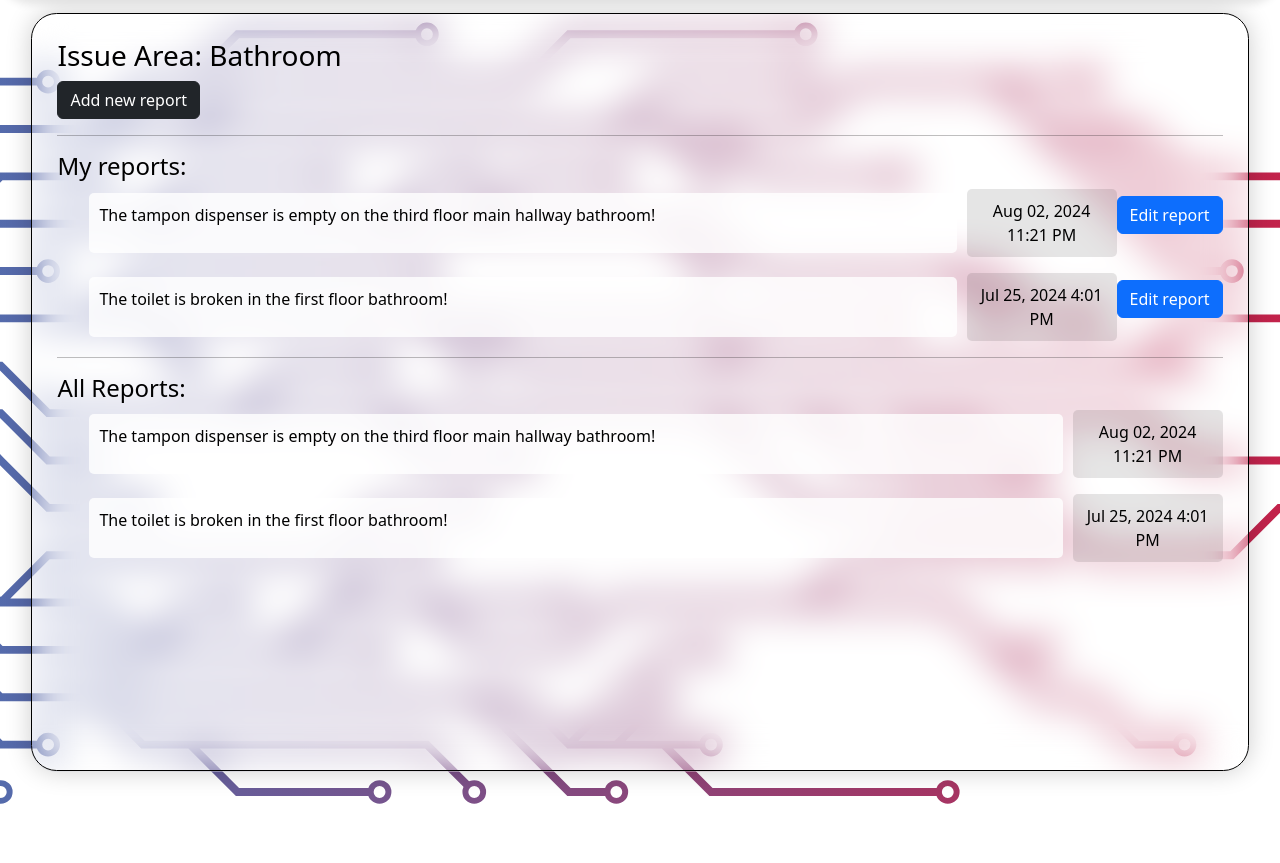
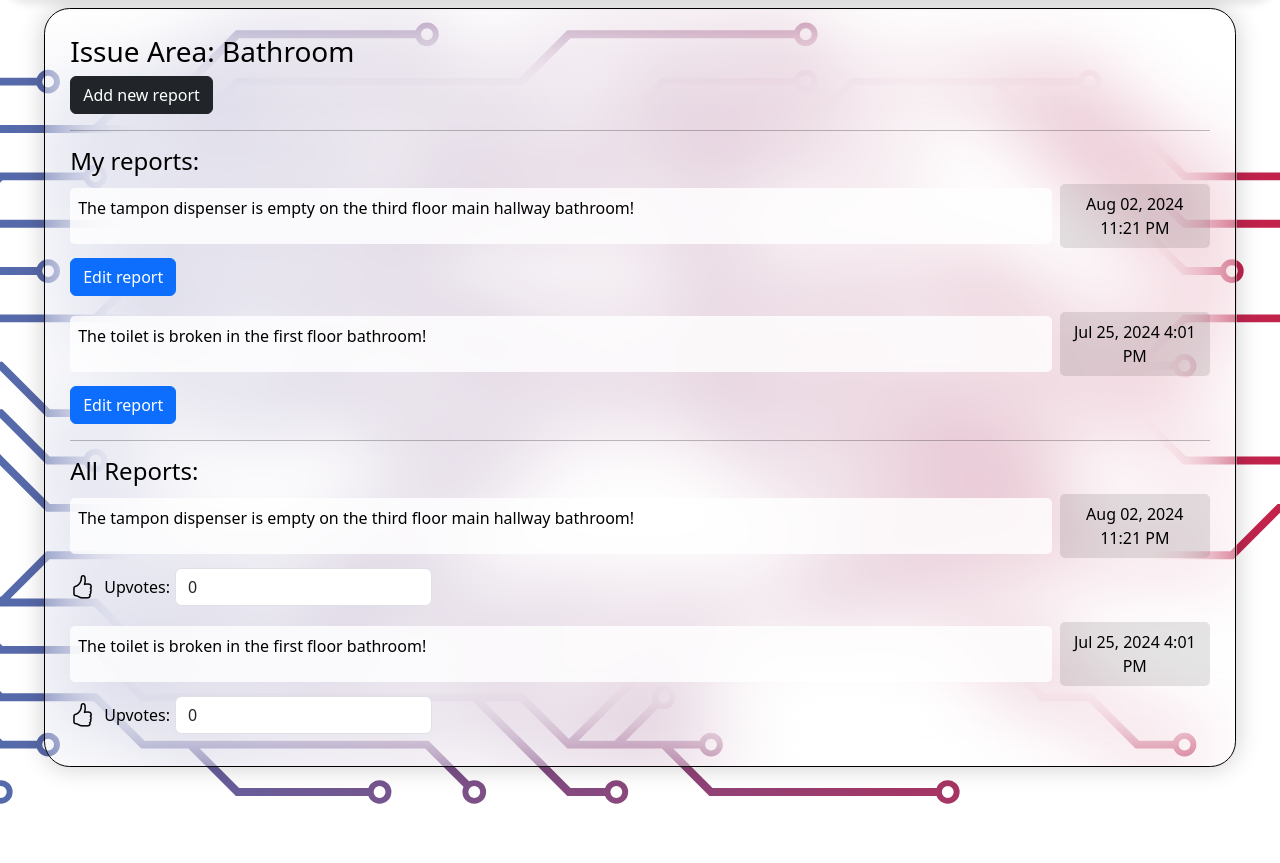
Before and after one commit to Scorchify/Better-Buildings, a Django app: page /area/1/ in a window 1280 px wide. Shown: the part 84-947 px from the top of the page. Run offline with Django 5.2, Linux system fonts and the light colour scheme; a user stored in the database is signed in; data comes from the database, SQL or seed files in the repository; both versions use the stored data as it was after the commit; some libraries are stand-ins or nearby versions.

Commit message:
will work on it tmrw

```diff
--- a/better_buildings/models.py
+++ b/better_buildings/models.py
@@ -1,5 +1,6 @@
 from django.db import models
 from django.contrib.auth.models import User
+
 
 # Create your models here.
 
@@ -17,7 +18,7 @@ class Report(models.Model):
     area = models.ForeignKey(Area, on_delete=models.CASCADE)
     text = models.TextField()
     date_added = models.DateTimeField(auto_now_add=True)
-    upvotes = 0
+    upvotes = models.IntegerField(default=0)
     owner = models.ForeignKey(User, on_delete=models.CASCADE)
 
     def __str__(self):
@@ -25,4 +26,5 @@ class Report(models.Model):
         return f"{self.text[:50]}..."
 
     def upvote(self):
-        upvotes += 1
+        self.upvotes += 1
+        self.save()
--- a/better_buildings/static/css/base.css
+++ b/better_buildings/static/css/base.css
@@ -72,7 +72,7 @@ body {
   height: calc(100vh - 13vh);
   background: transparent;
   border: 0.1vw solid rgba(0, 0, 0, 1); /* Black border color */
-  backdrop-filter: blur(20px);
+  backdrop-filter: blur(80px);
   box-shadow: 0 0 2vw rgba(0, 0, 0, 0.2);
   color: #000000;
   border-radius: 2vw;
@@ -141,3 +141,118 @@ body {
   background: transparent;
   outline: none;
 }
+
+.box2 {
+  width: 100vw;
+  height: calc(100vh - 13vh);
+  background: transparent;
+  border: 0.1vw solid rgba(0, 0, 0, 1); /* Black border color */
+  backdrop-filter: blur(40px);
+  box-shadow: 0 0 2vw rgba(0, 0, 0, 0.2);
+  color: #000000;
+  border-radius: 2vw;
+  padding: 2vw;
+  margin: -4vh -3vw 5vh; /* Adjusted margin to move the box up */
+  overflow-y: auto;
+  box-sizing: border-box; /* Ensure padding and border are included in the width/height */
+  text-align: left; /* Reset text alignment to default (left) */
+}
+
+.report-list {
+  list-style-type: none; /* Remove bullet points */
+  padding: 0;
+}
+
+.report-item {
+  margin-bottom: 1rem;
+}
+
+.report-content {
+  display: flex;
+  align-items: center;
+}
+
+.report-text {
+  background: rgba(255, 255, 255, 0.8);
+  border-radius: 5px;
+  padding: 8px;
+  margin-right: 8px;
+  flex: 1;
+  width: calc(100% - 150px); /* Adjusted to leave space for the date box */
+  height: auto; /* Adjusted height */
+}
+
+.report-date {
+  background: rgba(0, 0, 0, 0.1);
+  border-radius: 5px;
+  padding: 8px;
+  text-align: center;
+  width: 150px; /* Adjust the width to your preference */
+  height: auto; /* Adjusted height */
+}
+
+.edit-container {
+  display: flex;
+  align-items: center;
+  margin-top: 10px;
+}
+
+.edit-container .btn-primary {
+  margin-right: 10px;
+}
+
+.thumbs-up-container {
+  display: flex;
+  align-items: center;
+  margin-top: 10px;
+}
+
+.thumbs-up-icon {
+  font-size: 1.5rem;
+  cursor: pointer;
+  transition: color 0.3s, transform 0.3s;
+}
+
+.thumbs-up-icon.filled {
+  color: black;
+}
+
+.upvotes-label {
+  margin-left: 10px;
+  font-size: 1rem;
+}
+
+.upvotes-textbox {
+  width: auto;
+  margin-left: 5px;
+}
+
+@keyframes thumbs-up-animation {
+  0% {
+    transform: scale(1);
+    opacity: 1;
+  }
+  50% {
+    transform: scale(1.3);
+    opacity: 0.7;
+  }
+  100% {
+    transform: scale(1);
+    opacity: 1;
+  }
+}
+
+@media (max-width: 600px) {
+  .report-content {
+    flex-direction: column;
+    align-items: flex-start;
+  }
+
+  .report-text, .report-date {
+    width: 100%;
+  }
+
+  .report-date {
+    margin-top: 10px;
+  }
+}
--- a/better_buildings/static/javascript/base.js
+++ b/better_buildings/static/javascript/base.js
@@ -20,3 +20,36 @@
       sessionStorage.setItem('navbarAnimated', 'true');
     }
   });
+
+function toggleThumbsUp(reportId) {
+  const thumbsUpIcon = document.getElementById(`thumbs-up-${reportId}`);
+  const upvotesCount = document.getElementById(`upvotes-${reportId}`);
+
+  if (thumbsUpIcon.classList.contains('bi-hand-thumbs-up')) {
+    thumbsUpIcon.classList.remove('bi-hand-thumbs-up');
+    thumbsUpIcon.classList.add('bi-hand-thumbs-up-fill');
+    thumbsUpIcon.classList.add('filled');
+    thumbsUpIcon.style.animation = 'thumbs-up-animation 0.6s ease';
+
+    fetch(`/upvote/${reportId}/`, {
+      method: 'POST',
+      headers: {
+        'Content-Type': 'application/json',
+        'X-CSRFToken': '{{ csrf_token }}'  // Add CSRF token for Django
+      },
+    })
+    .then(response => response.json())
+    .then(data => {
+      upvotesCount.value = data.upvotes; // Update the textbox value
+    });
+  } else {
+    thumbsUpIcon.classList.remove('bi-hand-thumbs-up-fill');
+    thumbsUpIcon.classList.add('bi-hand-thumbs-up');
+    thumbsUpIcon.classList.remove('filled');
+    thumbsUpIcon.style.animation = 'thumbs-up-animation 0.6s ease';
+  }
+
+  setTimeout(() => {
+    thumbsUpIcon.style.animation = '';
+  }, 600);
+}
--- a/better_buildings/templates/better_buildings/area.html
+++ b/better_buildings/templates/better_buildings/area.html
@@ -11,15 +11,16 @@
   <hr/>
 
   <h4>My reports:</h4>
-  <ul>
+  <ul class="report-list">
     {% for report in user_reports %}
       <li class="report-item">
-        <div class="report-text">{{ report.text|linebreaks }}</div>
-        <div class="report-date">{{ report.date_added|date:'M d, Y g:i A' }}</div>
-        <br>
-        <p>
+        <div class="report-content">
+          <div class="report-text">{{ report.text|linebreaks }}</div>
+          <div class="report-date">{{ report.date_added|date:'M d, Y g:i A' }}</div>
+        </div>
+        <div class="edit-container">
           <a href="{% url 'better_buildings:edit_report' report.id %}" class="btn btn-primary">Edit report</a>
-        </p>
+        </div>
       </li>
     {% empty %}
       <p>Looks like you haven't made any reports to this area yet.</p>
@@ -29,11 +30,18 @@
   <hr/>
 
   <h4>All Reports:</h4>
-  <ul>
+  <ul class="report-list">
     {% for report in reports %}
       <li class="report-item">
-        <div class="report-text">{{ report.text|linebreaks }}</div>
-        <div class="report-date">{{ report.date_added|date:'M d, Y g:i A' }}</div>
+        <div class="report-content">
+          <div class="report-text">{{ report.text|linebreaks }}</div>
+          <div class="report-date">{{ report.date_added|date:'M d, Y g:i A' }}</div>
+        </div>
+        <div class="thumbs-up-container">
+          <i id="thumbs-up-{{ report.id }}" class="bi bi-hand-thumbs-up thumbs-up-icon" onclick="toggleThumbsUp({{ report.id }})"></i>
+          <label for="upvotes-{{ report.id }}" class="upvotes-label">Upvotes:</label>
+          <input type="text" id="upvotes-{{ report.id }}" class="form-control upvotes-textbox" readonly value="{{ report.upvotes }}">
+        </div>
       </li>
     {% empty %}
       <li>There are no reports in the issue area yet.</li>
@@ -41,60 +49,4 @@
   </ul>
 </div>
 
-<style>
-.box2 {
-  width: 100vw;
-  height: calc(100vh - 13vh);
-  background: transparent;
-  border: 0.1vw solid rgba(0, 0, 0, 1); /* Black border color */
-  backdrop-filter: blur(20px);
-  box-shadow: 0 0 2vw rgba(0, 0, 0, 0.2);
-  color: #000000;
-  border-radius: 2vw;
-  padding: 2vw;
-  margin: -4vh -4vw 4vh; /* Adjusted margin to move the box up */
-  overflow-y: auto;
-  box-sizing: border-box; /* Ensure padding and border are included in the width/height */
-  text-align: left; /* Reset text alignment to default (left) */
-}
-
-.report-item {
-  display: flex;
-  align-items: center;
-  margin-bottom: 1rem;
-}
-
-.report-text {
-  background: rgba(255, 255, 255, 0.8);
-  border-radius: 5px;
-  padding: 10px;
-  margin-right: 10px;
-  flex: 1;
-  width: calc(100% - 150px); /* Adjusted to leave space for the date box */
-}
-
-.report-date {
-  background: rgba(0, 0, 0, 0.1);
-  border-radius: 5px;
-  padding: 10px;
-  text-align: center;
-  width: 150px; /* Adjust the width to your preference */
-  height: 100%; /* Ensure the height matches the report-text */
-}
-
-@media (max-width: 600px) {
-  .report-item {
-    flex-direction: column;
-    align-items: flex-start;
-  }
-
-  .report-text, .report-date {
-    width: 100%;
-  }
-
-  .report-date {
-    margin-top: 10px;
-  }
-}
-</style>
 {% endblock content %}
--- a/better_buildings/urls.py
+++ b/better_buildings/urls.py
@@ -20,4 +20,5 @@ urlpatterns = [
     path('edit_report/<int:report_id>/', views.edit_report, name='edit_report'),
     # Redirect page for when a user attempts to access a page they don't have access to
     path('no_permission/', views.no_permission, name='no_permission'),
+    path('upvote/<int:report_id>/', views.upvote_report, name='upvote_report'),
 ]
--- a/better_buildings/views.py
+++ b/better_buildings/views.py
@@ -3,7 +3,10 @@ from django.contrib.auth.decorators import login_required, user_passes_test
 from django.http import HttpResponse
 from .models import Area, Report
 from .forms import AreaForm, ReportForm
-
+from django.http import JsonResponse
+from django.views.decorators.http import require_POST
+from django.shortcuts import get_object_or_404
+from .models import Report
 
 # Custom functions
 def is_supervisor(user):
@@ -114,3 +117,17 @@ def edit_report(request, report_id):
 def no_permission(request):
     """Page to be displayed when a user doesn't have acess to a page"""
     return render(request, 'better_buildings/no_permission.html')
+
+@require_POST
+def upvote_report(request, report_id):
+    try:
+        report = Report.objects.get(id=report_id)
+        # Toggle upvote
+        if request.user in report.upvotes.all():
+            report.upvotes.remove(request.user)
+        else:
+            report.upvotes.add(request.user)
+        report.save()
+        return JsonResponse({'upvotes': report.upvotes.count()})
+    except Report.DoesNotExist:
+        return JsonResponse({'error': 'Report not found'}, status=404)
```
Also changed, not shown: better_buildings/migrations/0007_report_upvotes.py (added), better_buildings/migrations/0008_alter_report_upvotes.py (added), better_buildings/migrations/0009_remove_report_upvotes_report_upvotes.py (added), better_buildings/migrations/0010_remove_report_upvotes_report_upvotes.py (added), db.sqlite3.
